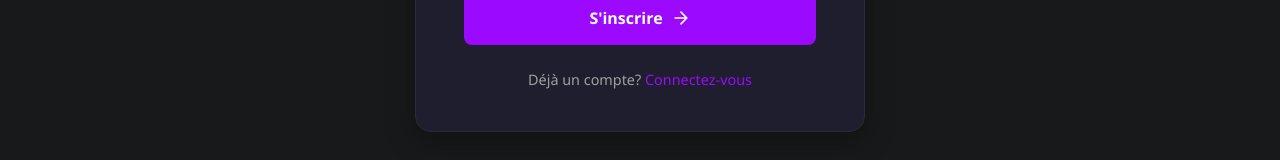
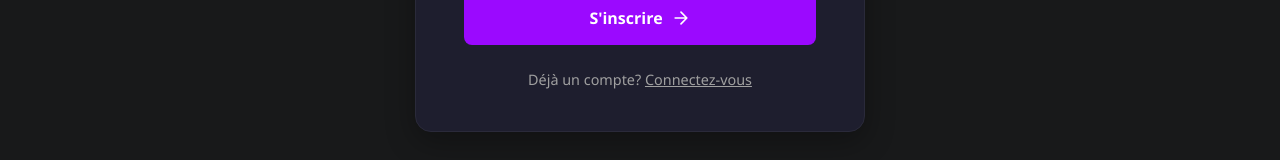
Before and after one commit to meriem582/Projet_PC3R, a React (Vite) app in the folder frontend/: page /register in a window 1280 px wide. Shown: the part 518-678 px from the top of the page. Built offline with nearby package versions, Linux system fonts and the light colour scheme; no server answers.

Commit message:
regler navigation

```diff
--- a/frontend/src/pages/Register.jsx
+++ b/frontend/src/pages/Register.jsx
@@ -266,7 +266,7 @@ function Register({ onRegister }) {
       )}
 
       <div className="login-link">
-        Déjà un compte? <a href="/login">Connectez-vous</a>
+        Déjà un compte? <span onClick={() => navigate('/login')} style={{cursor: 'pointer', textDecoration: 'underline'}}>Connectez-vous</span>
       </div>
     </div>
   );
```
